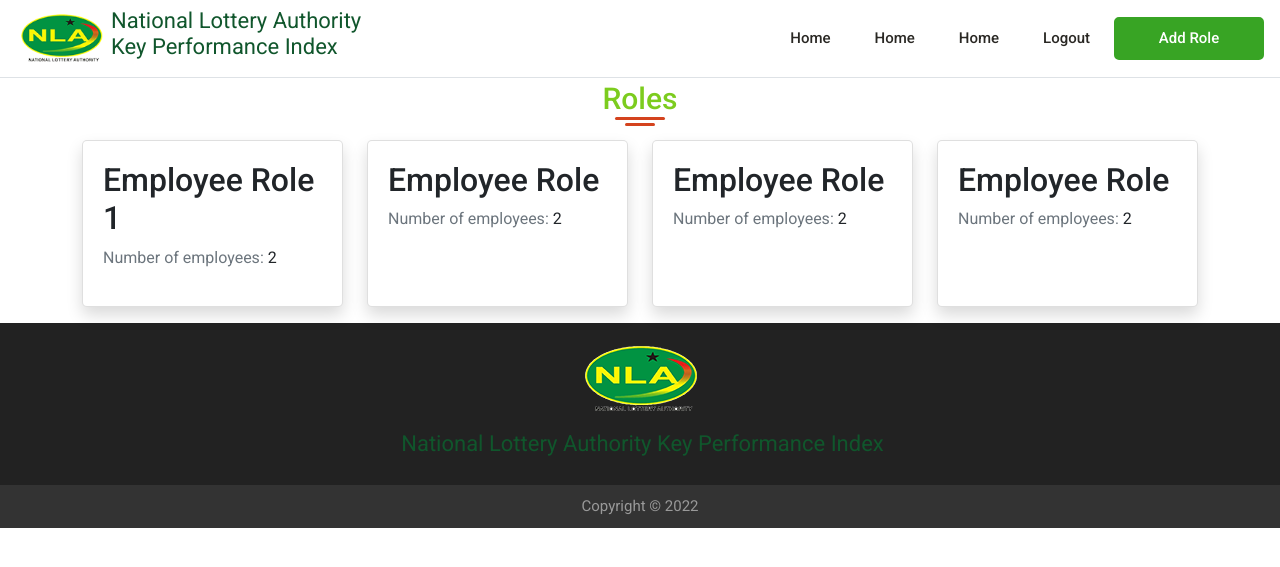
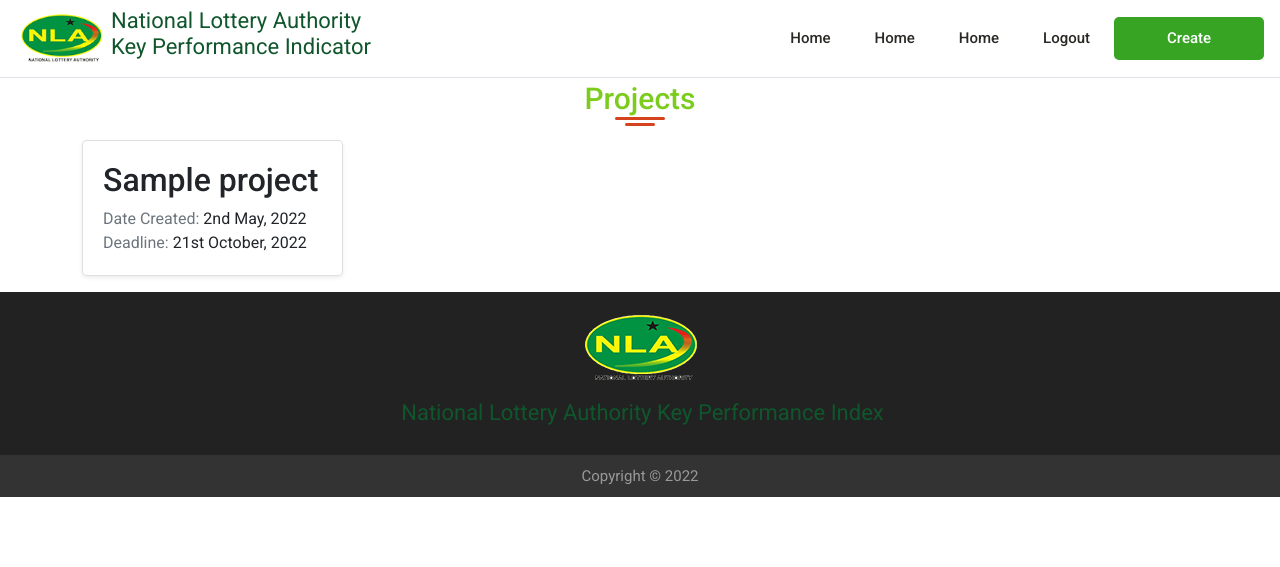
Before and after one commit to Gen3ratorX/kpi, a PHP site: page /admin/ in a window 1280 px wide. Shown: the top 567 px of the page. Run offline with PHP 8.4, Linux system fonts and the light colour scheme; tables that the repository leaves empty or names only in its code hold one stand-in row (values such as "Sample post").

Commit message:
Project home page complete. Thank God.

```diff
--- a/admin/admin_navbar.php
+++ b/admin/admin_navbar.php
@@ -26,7 +26,7 @@
             <!-- Nav brand -->
             <a href="index.php" class="d-flex align-items-center" id="nav-brand">
                 <img src="../static/images/nla-logo.png" width="auto" alt="NLA">
-                <h1>National Lottery Authority <br> Key Performance Index</h1>
+                <h1>National Lottery Authority <br> Key Performance Indicator</h1>
             </a>
             <!-- Desktop Menu -->
             <div id="desktop-menu">
@@ -43,8 +43,8 @@
                     <li class="logout">
                         <a href="">Logout</a>
                     </li>
-                    <li class="add-role">
-                        <a href="add-role.php">Add Role</a>
+                    <li class="create">
+                        <a href="add-role.php">Create</a>
                     </li>
                 </ul>
             </div>
@@ -66,8 +66,8 @@
                     <li class="logout">
                         <a href="">Logout</a>
                     </li>
-                    <li class="add-role">
-                        <a href="add-role.php">Add Role</a>
+                    <li class="create">
+                        <a href="add-role.php">Create</a>
                     </li>
                 </ul>
             </div>
--- a/admin/index.php
+++ b/admin/index.php
@@ -1,3 +1,12 @@
+
+<?php
+    require_once '../misc/database_auth.php';
+    require_once '../controls/project_control.php';
+    $projectControl = new ProjectControl($con);
+    $projects = $projectControl->getProjectsList();
+    $projectsHtml = $projectControl->projectAdminListTemplate($projects);
+?>
+
 <?php
     $pageTitle = "NLA KPI Admin | Home";
     require_once 'admin_navbar.php';
@@ -5,41 +14,8 @@
     <main id='main-body'
         <div class="container">
             <section class="mb-3">
-                <h1 class="header">Roles</h1>
-                <div class="row gy-3 row-cols-1 row-cols-md-2 row-cols-lg-3 row-cols-xl-4">
-                    <div class="col">
-                        <div class="card shadow role h-100">
-                            <h2>Employee Role 1</h2>
-                            <p class="text-muted">Number of employees: <span class="text-dark">2</span></p>
-                        </div>
-                    </div>
-                    <div class="col">
-                        <div class="card shadow role h-100">
-                            <h2>Employee Role</h2>
-                            <p class="text-muted">Number of employees: <span class="text-dark">2</span></p>
-                        </div>
-                    </div>
-                    <div class="col">
-                        <div class="card shadow role h-100">
-                            <h2>Employee Role</h2>
-                            <p class="text-muted">Number of employees: <span class="text-dark">2</span></p>
-                        </div>
-                    </div>
-                    <div class="col">
-                        <div class="card shadow role h-100">
-                            <h2>Employee Role</h2>
-                            <p class="text-muted">Number of employees: <span class="text-dark">2</span></p>
-                        </div>
-                    </div>
-                </div>
-            </section>
-            <!-- No Item -->
-            <!-- <section class="no-item">
-                No Role Has Been added.
-                <div>
-                    <a href="" class="btn btn-1 btn-md"> Add Role </a>
-                </div>
-            </section> -->
+                <h1 class="header">Projects</h1>
+                <?php echo $projectsHtml; ?>
         </div>
     </main>
 <?php
--- /dev/null
+++ b/controls/project_control.php
@@ -0,0 +1,58 @@
+<?php
+    class ProjectControl{
+        private $con;
+
+        function __construct($con)
+        {
+            $this->con = $con;
+        }
+
+        function getProjectsList(){
+            $sql1 = "SELECT * FROM project";
+            $projects = [];
+            $results1 = $this->con->query($sql1);
+            if($results1->num_rows > 0){
+                while($row = $results1->fetch_assoc()){
+                    $projects[] = $row;
+                }
+            }
+            return $projects;
+        }
+
+        function projectAdminListTemplate($projects){
+            $projectsHtml = "";
+            if($projects){
+                $projectHtml = "";
+                foreach($projects as $project){
+                    $projectHtml .= "
+                        <div class='col'>
+                            <a href='#' class='card shadow-sm role h-100 project text-dark'>
+                                <h2>{$project['name']}</h2>
+                                <p class='text-muted m-0'>Date Created: <span class='text-dark'>2nd May, 2022</span></p>
+                                <p class='text-muted m-0'>Deadline: <span class='text-dark'>21st October, 2022</span></p>
+                            </a>
+                        </div>
+                    ";
+                }
+
+                $projectsHtml = "
+                    <div class='row gy-3 row-cols-1 row-cols-md-2 row-cols-lg-3 row-cols-xl-4'>
+                        $projectHtml
+                    </div>
+                ";
+            }
+            else{
+                $projectsHtml .= "
+                    <!-- No Item -->
+                    <section class='no-item'>
+                        No Project Has Been added.
+                        <div>
+                            <a href='add_project.php' class='btn btn-1 btn-md'> Add Project </a>
+                        </div>
+                    </section>
+                ";
+            }
+            return $projectsHtml;
+        }
+    }
+?>
--- /dev/null
+++ b/misc/database_auth.php
@@ -0,0 +1,15 @@
+<?php
+    // Local
+    define('host','localhost');
+    define('username','root');
+    define('password','');
+    define('dbName','nla_kpi');
+
+    // Remote
+    // define('host','localhost');
+    // define('username','root');
+    // define('password','');
+    // define('dbName','nla-kpi');
+
+    $con = new mysqli(host,username,password,dbName);
+?>
--- a/static/css/admin.css
+++ b/static/css/admin.css
@@ -1,3 +1,9 @@
+.project{
+    transition: all .2s ease-in-out;
+}
+.project:hover{
+    background-color: var(--barberry);
+}
 /* Roles */
 .role{
     /* box-shadow: 0 1px 3px 0 rgb(0 0 0 / 20%); */
@@ -12,3 +18,8 @@
     top: 72px;
     z-index: 4;
 }
+.objective > p{
+    overflow: hidden;
+    text-overflow: ellipsis;
+    white-space: nowrap;
+}
--- a/static/css/base.css
+++ b/static/css/base.css
@@ -1,5 +1,5 @@
 :root{
-    --barberry: #e6eb1e;
+    --barberry: #e8eb1e5c;
     --salem: #069243;
     --orange-roughy: #d4431e;
     --apple: #619939;
@@ -105,14 +105,14 @@
 #desktop-menu > ul > li > a:hover, #phone-menu > ul > li > a:hover{
     color: var(--forest-green);
 }
-.add-role > a{
+.create > a{
     background-color: var(--forest-green);
     color: white !important;
     border-radius: 5px;
     border: 2px solid var(--forest-green);
     width: 150px;
 }
-.add-role > a:hover{
+.create > a:hover{
     color: var(--forest-green) !important;
     background-color: white;
 }
@@ -161,7 +161,7 @@
     border-bottom: thin solid rgba(0,0,0,.125);
     font-size: 14px;
 }
-#phone-menu .add-role > a{
+#phone-menu .create > a{
     width: 100%;
     border-bottom: 2px solid var(--apple);
     margin: 10px 0;
--- a/static/js/admin.js
+++ b/static/js/admin.js
@@ -1,9 +1,11 @@
 class AdminControl{
     constructor(){
         this.pageInit();
-        this.toggleRoleState();
+        // this.toggleRoleState();
         this.addFocusAttempt();
+        // this.addObjectiveAttempt(); // Remove after test
         this.saveFocus();
+        // this.saveObjective(); // Remove after test
         this.deleteItem();
     }
 
@@ -41,33 +43,6 @@
         action();
     }
 
-    addFocusAttempt(){
-        $('.add-focus-attempt').click(function(){
-            $('#save-focus').data('command','add');
-
-        });
-    }
-
-    editFocusAttempt(){
-        $('.edit-focus-attempt').click(function(){
-            const focusIdentifier = $(this).data('focusIdentifier');
-            // console.log(`Edit ${focusIdentifier}`)
-            $('#save-focus').data({'command':'edit',focusIdentifier});
-            // Get focus and update the focus modal with it
-            const focus = $(this).parents('.accordion-item').find('.accordion-button').text().trim();
-            $('#focus-input').val(focus);
-        });
-    }
-
-    deleteFocusAttempt(){
-        $('.delete-focus-attempt').click(function(){
-            $('#deleteItemModalLabel').text("Delete Focus");
-            $('#deleteItemModal').find('.modal-body > p').text("Do you want to delete this focus?");
-            const focusIdentifier = $(this).data('focusIdentifier');
-            $('#delete-item').data({'identifier':focusIdentifier,'item':'focus'});
-        });
-    }
-
     deleteItem(){
         const inst = this;
         $('#delete-item').click(function(){
@@ -101,6 +76,36 @@
         });
     }
 
+    // Focus
+
+    addFocusAttempt(){
+        $('.add-focus-attempt').click(function(){
+            $('#save-focus').data('command','add');
+
+        });
+    }
+
+    editFocusAttempt(){
+        $('.edit-focus-attempt').click(function(){
+            const focusIdentifier = $(this).data('focusIdentifier');
+            // console.log(`Edit ${focusIdentifier}`)
+            $('#save-focus').data({'command':'edit',focusIdentifier});
+            // Get focus and update the focus modal with it
+            const focus = $(this).parents('.accordion-item').find('.accordion-button').text().trim();
+            $('#focus-input').val(focus);
+        });
+    }
+
+    deleteFocusAttempt(){
+        $('.delete-focus-attempt').click(function(){
+            $('#deleteItemModalLabel').text("Delete Focus");
+            $('#deleteItemModal').find('.modal-body > p').text("Do you want to delete this focus?");
+            const focusIdentifier = $(this).data('focusIdentifier');
+            $('#delete-item').data({'identifier':focusIdentifier,'item':'focus'});
+        });
+    }
+
+
     saveFocus(){
         const inst = this;
         $('#save-focus').click(function(){
@@ -126,7 +131,7 @@
                                 <div id="panelsStayOpen-collapse${focusIdentifier}" class="accordion-collapse collapse" aria-labelledby="panelsStayOpen-heading${focusIdentifier}">
                                     <div class="accordion-body">
                                         <div class="d-flex justify-content-end mb-2">
-                                            <button class="btn btn-3 btn-md me-2">Add Objective</button>
+                                            <button class="btn btn-3 btn-md me-2 add-objective-attempt" data-bs-toggle="modal" data-bs-target="#objectiveModal" data-focus-identifier="focus-${focusIdentifier}">Add Objective</button>
                                             <button class="btn btn-4 btn-md me-2 edit-focus-attempt" data-focus-identifier="focus-${focusIdentifier}" data-bs-toggle="modal" data-bs-target="#focusModal">Edit Focus</button>
                                             <button class="btn btn-2 btn-md delete-focus-attempt" data-focus-identifier="focus-${focusIdentifier}" data-bs-toggle="modal" data-bs-target="#deleteItemModal">Delete Focus</button>
                                         </div>
@@ -135,7 +140,7 @@
                                             <section class="no-item">
                                                 No Objective Has Been Added
                                                 <div>
-                                                    <a href="#" class="btn btn-1 btn-md" data-bs-toggle="modal" data-bs-target="#addFocusModal"> Add Objective </a>
+                                                    <a href="#" class="btn btn-1 btn-md add-objective-attempt" data-bs-toggle="modal" data-bs-target="#objectiveModal" data-focus-identifier="focus-${focusIdentifier}"> Add Objective </a>
                                                 </div>
                                             </section>
                                         </div>
@@ -159,7 +164,7 @@
                                     <div id="panelsStayOpen-collapse${focusIdentifier}" class="accordion-collapse collapse show" aria-labelledby="panelsStayOpen-heading${focusIdentifier}">
                                         <div class="accordion-body">
                                             <div class="d-flex justify-content-end mb-2">
-                                                <button class="btn btn-3 btn-md me-2">Add Objective</button>
+                                                <button class="btn btn-3 btn-md me-2 add-objective-attempt" data-bs-toggle="modal" data-bs-target="#objectiveModal" data-focus-identifier="focus-${focusIdentifier}">Add Objective</button>
                                                 <button class="btn btn-4 btn-md me-2 edit-focus-attempt" data-focus-identifier="focus-${focusIdentifier}" data-bs-toggle="modal" data-bs-target="#focusModal">Edit Focus</button>
                                                 <button class="btn btn-2 btn-md delete-focus-attempt" data-focus-identifier="focus-${focusIdentifier}" data-bs-toggle="modal" data-bs-target="#deleteItemModal">Delete Focus</button>
                                             </div>
@@ -168,7 +173,7 @@
                                                 <section class="no-item">
                                                     No Objective Has Been Added
                                                     <div>
-                                                        <a href="#" class="btn btn-1 btn-md" data-bs-toggle="modal" data-bs-target="#addFocusModal"> Add Objective </a>
+                                                        <a href="#" class="btn btn-1 btn-md add-objective-attempt" data-bs-toggle="modal" data-bs-target="#objectiveModal" data-focus-identifier="focus-${focusIdentifier}"> Add Objective </a>
                                                     </div>
                                                 </section>
                                             </div>
@@ -178,10 +183,8 @@
                             </div>`
                         );
                     }
-                    // Add events to buttons
-                    $('.edit-focus-attempt, .delete-focus-attempt').off('click');
-                    inst.editFocusAttempt();
-                    inst.deleteFocusAttempt();
+                    inst.toggleEventState('.edit-focus-attempt',inst.editFocusAttempt);
+                    inst.toggleEventState('.delete-focus-attempt',inst.deleteFocusAttempt);
                 }
                 // Update focus
                 else{
@@ -196,6 +199,47 @@
             }
         });
     }
+
+    // Objective
+    addObjectiveAttempt(){
+        $('.add-objective-attempt').click(function(){
+            const focusIdentifier = $(this).data('focusIdentifier');
+            $('#save-objective').data({'command':'add',focusIdentifier});
+
+        });
+    }
+
+    saveObjective(){
+        const inst = this;
+        $('#save-objective').click(function(){
+            const objective = $('#objective-input').val();
+            if(objective){
+                const {command,focusIdentifier} = $(this).data();
+                $('#objective-error').text('');
+                $('#close-objective-modal').click();
+                $('#objective-input').val('');
+                // Add objective
+                if(command === 'add'){
+                    console.log("I am adding")
+                    const objectivesCount = $(`#${focusIdentifier}`).find('.objectives .objective').length;
+                    console.log(objectivesCount);
+                    if(objectivesCount === 0){
+
+                    }
+                    else{
+
+                    }
+                }
+                // Update objective
+                else{
+
+                }
+            }
+            else{
+                $('#objective-error').text('Please add an objective.');
+            }
+        });
+    }
 }
 
 const adminControl = new AdminControl();
```
Also changed, not shown: admin/add-role.php (+26 -5 lines), admin/add_project.php (added, +14 -0 lines), admin/control.php (added, +14 -0 lines), admin/misc.html (added, +41 -0 lines), misc/test.php (added, +16 -0 lines), 1 other file.
